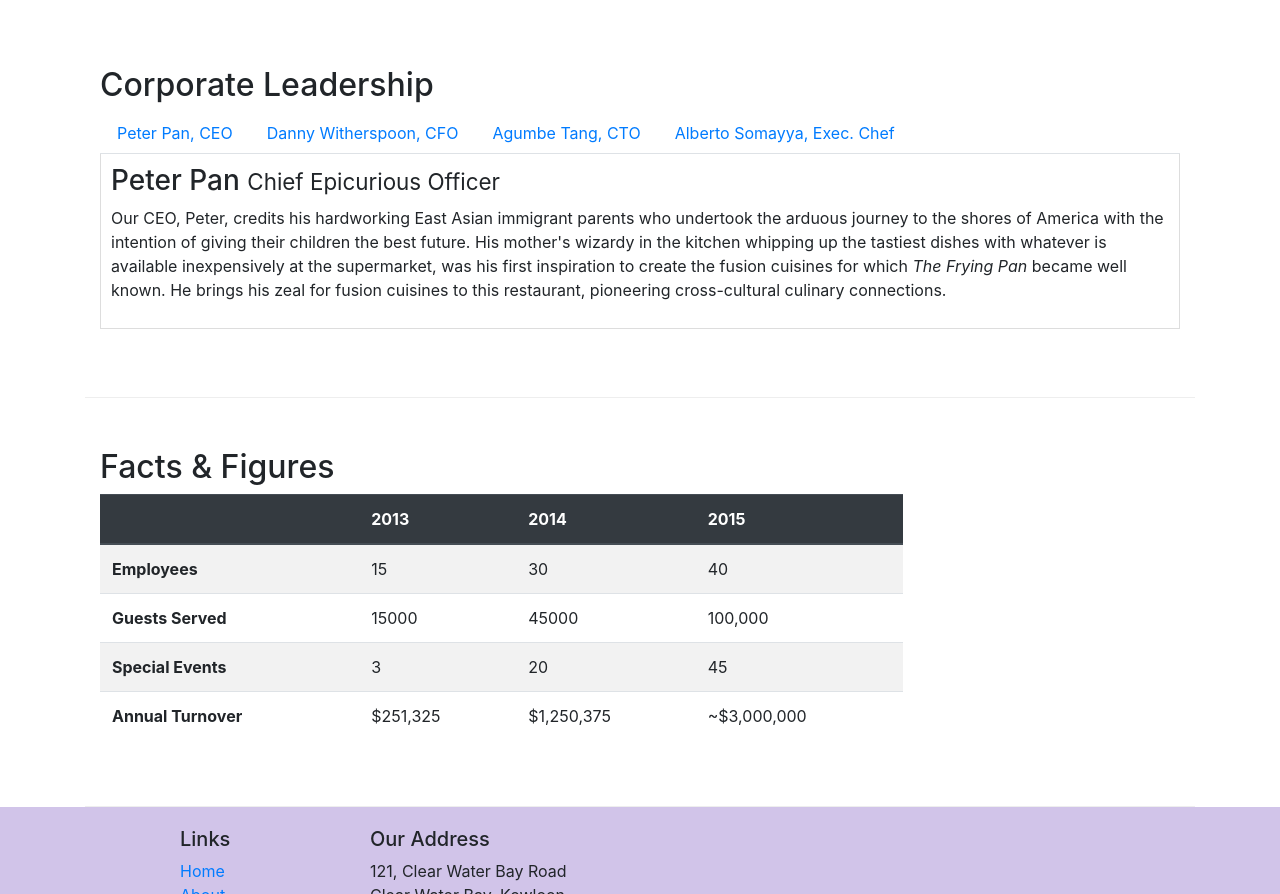
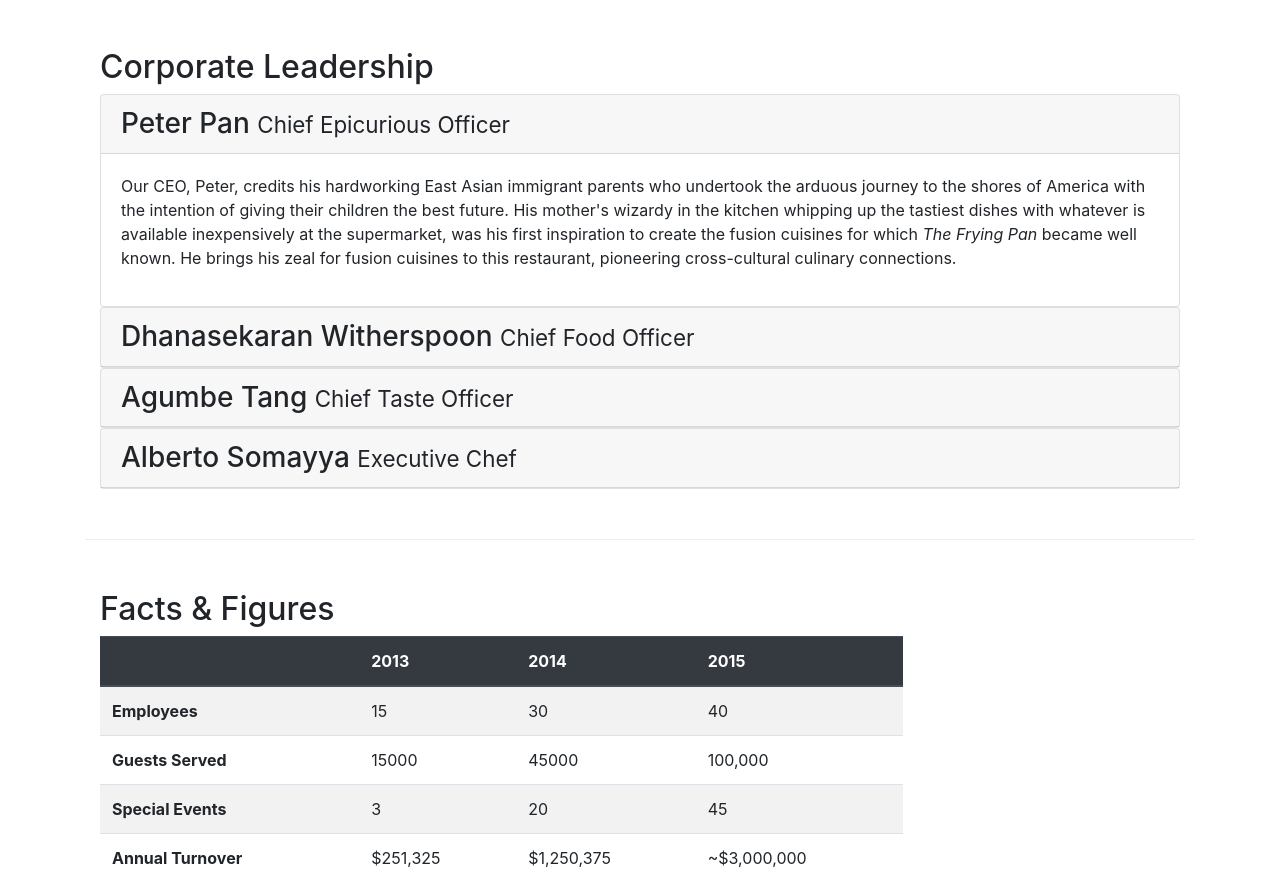
Before and after one commit to sbsaipranay19/Front-End-Web-UI-Frameworks-and-Tools-Bootstrap-4-, a website: page aboutus.html in a window 1280 px wide. Shown: the part 873-1767 px from the top of the page. Drawn offline with nearby package versions, Linux system fonts and the light colour scheme.

Commit message:
accordions

```diff
--- a/aboutus.html
+++ b/aboutus.html
@@ -103,40 +103,69 @@
         <div class="row row-content align-items-center">
             <div class="col-12">
                 <h2>Corporate Leadership</h2>
-                <ul class="nav nav-tabs">
-                    <li class="nav-item">
-                    <a href="#peter" class="nav-link" role="tab" data-toggle="tab">Peter Pan, CEO</a>
-                </li>
-                <li class="nav-item">
-                        <a class="nav-link" href="#danny" role="tab"
-                          data-toggle="tab">Danny Witherspoon, CFO</a>
-                      </li>
-                      <li class="nav-item">
-                        <a class="nav-link" href="#agumbe"role="tab"
-                          data-toggle="tab">Agumbe Tang, CTO</a>
-                      </li>
-                      <li class="nav-item">
-                        <a class="nav-link" href="#alberto" role="tab"
-                          data-toggle="tab">Alberto Somayya, Exec. Chef</a>
-                      </li>
 
-                </ul>
-                <div class="tab-content">
-                <div role="tabpanel" class="tab-pane fade show active" id="peter">
-                <h3>Peter Pan <small>Chief Epicurious Officer</small></h3>
+                <div id="accordion">
+                        <div class="card">
+                                <div class="card-header" role="tab" id="peterhead">
+                                <h3 class="mb-0">
+                                    <a data-toggle="collapse" data-target="#peter">
+                                    Peter Pan <small>Chief Epicurious Officer</small>
+                                    </a>
+                                </h3>
+                                </div>
+                                <div class="collapse show" id="peter" data-parent="#accordion">
+                                    <div class="card-body">
                 <p class="d-none d-sm-block">Our CEO, Peter, credits his hardworking East Asian immigrant parents who undertook the arduous journey to the shores of America with the intention of giving their children the best future. His mother's wizardy in the kitchen whipping up the tastiest dishes with whatever is available inexpensively at the supermarket, was his first inspiration to create the fusion cuisines for which <em>The Frying Pan</em> became well known. He brings his zeal for fusion cuisines to this restaurant, pioneering cross-cultural culinary connections.</p>
+                                    </div>
+                                </div>
             </div>
-            <div role="tabpanel" class="tab-pane fade " id="danny">
-                <h3>Dhanasekaran Witherspoon <small>Chief Food Officer</small></h3>
+
+
+             <div class="card">
+                            <div class="card-header" role="tab" id="dannyhead">
+                            <h3 class="mb-0">
+                                <a class="collapsed" data-toggle="collapse" data-target="#danny">
+                                Dhanasekaran Witherspoon <small>Chief Food Officer</small>
+                                </a>
+                            </h3>
+                        </div>
+                        <div class="collapse" id="danny" data-parent="#accordion">
+                            <div class="card-body">
                 <p class="d-none d-sm-block">Our CFO, Danny, as he is affectionately referred to by his colleagues, comes from a long established family tradition in farming and produce. His experiences growing up on a farm in the Australian outback gave him great appreciation for varieties of food sources. As he puts it in his own words, <em>Everything that runs, wins, and everything that stays, pays!</em></p>
+                            </div>
+                            </div>
                 </div>
-                <div role="tabpanel" class="tab-pane fade" id="agumbe">
-                <h3>Agumbe Tang <small>Chief Taste Officer</small></h3>
+
+
+                 <div class="card">
+                            <div class="card-header" role="tab" id="agumbehead">
+                            <h3 class="mb-0">
+                                <a class="collapsed" data-toggle="collapse" data-target="#agumbe">
+                                Agumbe Tang <small>Chief Taste Officer</small>
+                                </a>
+                            </h3>
+                        </div>
+                        <div class="collapse" id="agumbe" data-parent="#accordion">
+                            <div class="card-body">
                 <p class="d-none d-sm-block">Blessed with the most discerning gustatory sense, Agumbe, our CTO, personally ensures that every dish that we serve meets his exacting tastes. Our chefs dread the tongue lashing that ensues if their dish does not meet his exacting standards. He lives by his motto, <em>You click only if you survive my lick.</em></p>
                 </div>
-                <div role="tabpanel" class="tab-pane fade " id="alberto">
-                <h3>Alberto Somayya <small>Executive Chef</small></h3>
+                        </div>
+                 </div>
+
+
+                <div class="card">
+                            <div class="card-header" role="tab" id="albertohead">
+                            <h3 class="mb-0">
+                                <a class="collapsed" data-toggle="collapse" data-target="#alberto">
+                                Alberto Somayya <small>Executive Chef</small>
+                                </a>
+                            </h3>
+                        </div>
+                        <div class="collapse" id="alberto" data-parent="#accordion">
+                            <div class="card-body">
                 <p class="d-none d-sm-block">Award winning three-star Michelin chef with wide International experience having worked closely with whos-who in the culinary world, he specializes in creating mouthwatering Indo-Italian fusion experiences. He says, <em>Put together the cuisines from the two craziest cultures, and you get a winning hit! Amma Mia!</em></p>
+                </div>
+                </div>
                 </div>
 
             </div>
```
